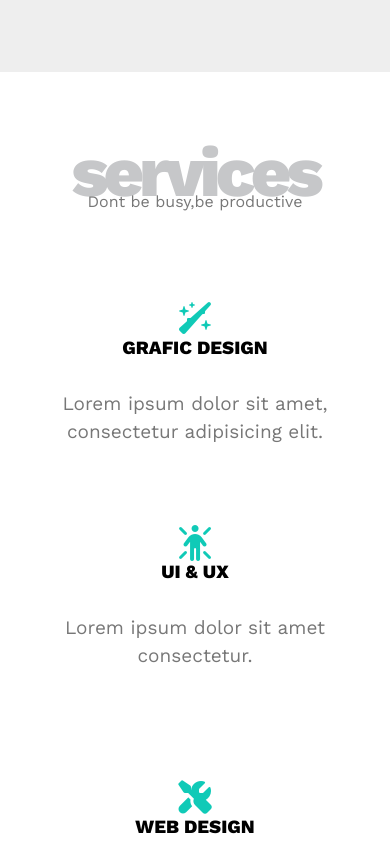
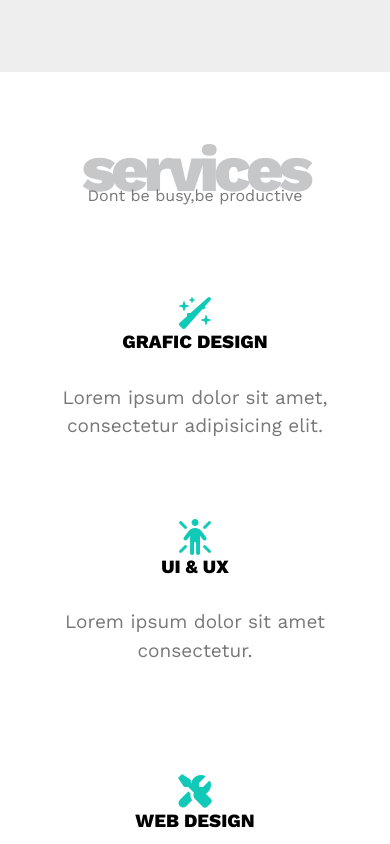
Before and after one commit to akhamer-678/Leon-template, a plain HTML site: page index.html in a window 390 px wide. Shown: the part 1720-2564 px from the top of the page. Drawn offline with nearby package versions, Linux system fonts and the light colour scheme.

Commit message:
Update leon.css

```diff
--- a/css/leon.css
+++ b/css/leon.css
@@ -63,7 +63,7 @@ body {
 
 @media (max-width:767px) {
     .special-headin {
-        font-size: 70px;
+        font-size: 65px;
     }
 
     .special-headin+p {
```
